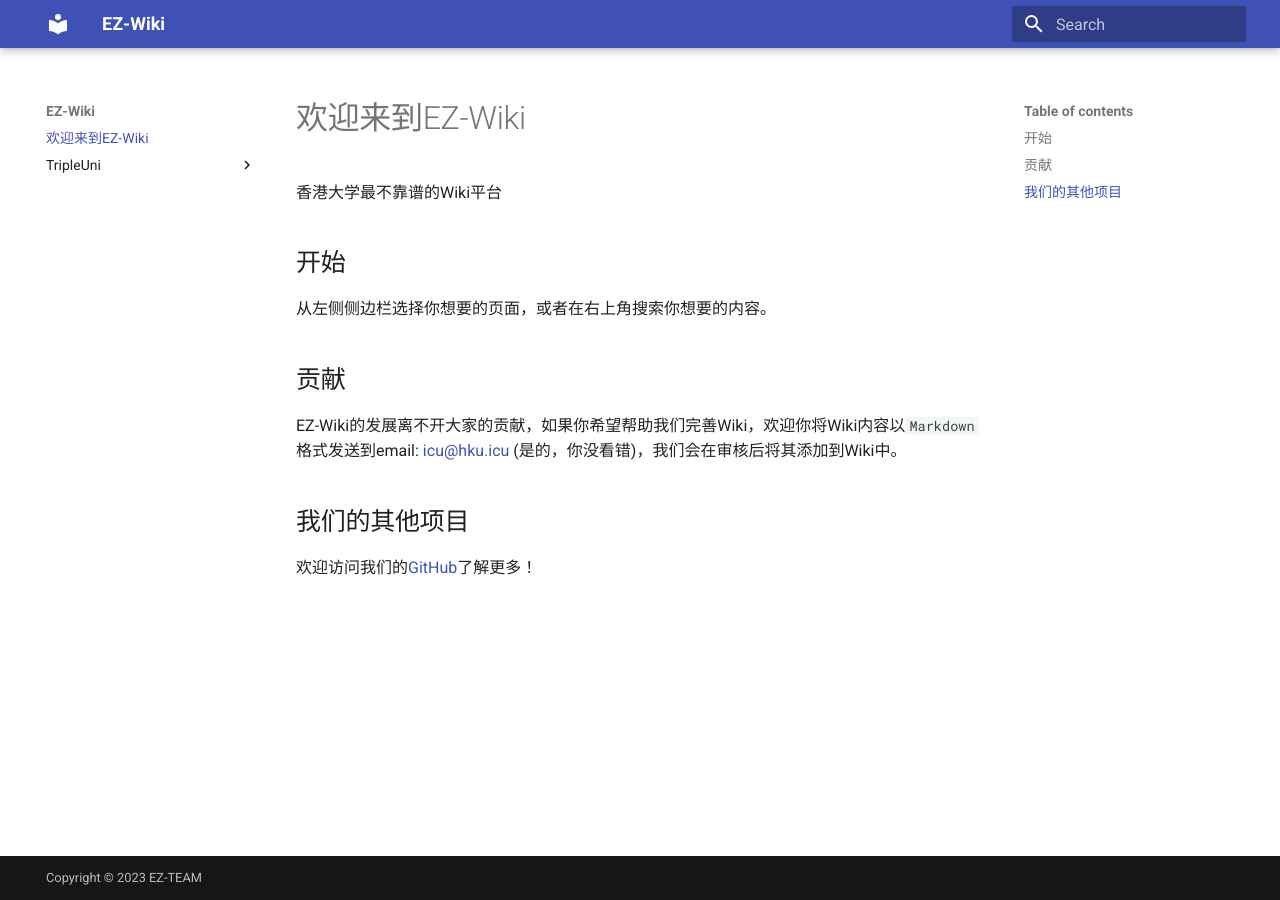
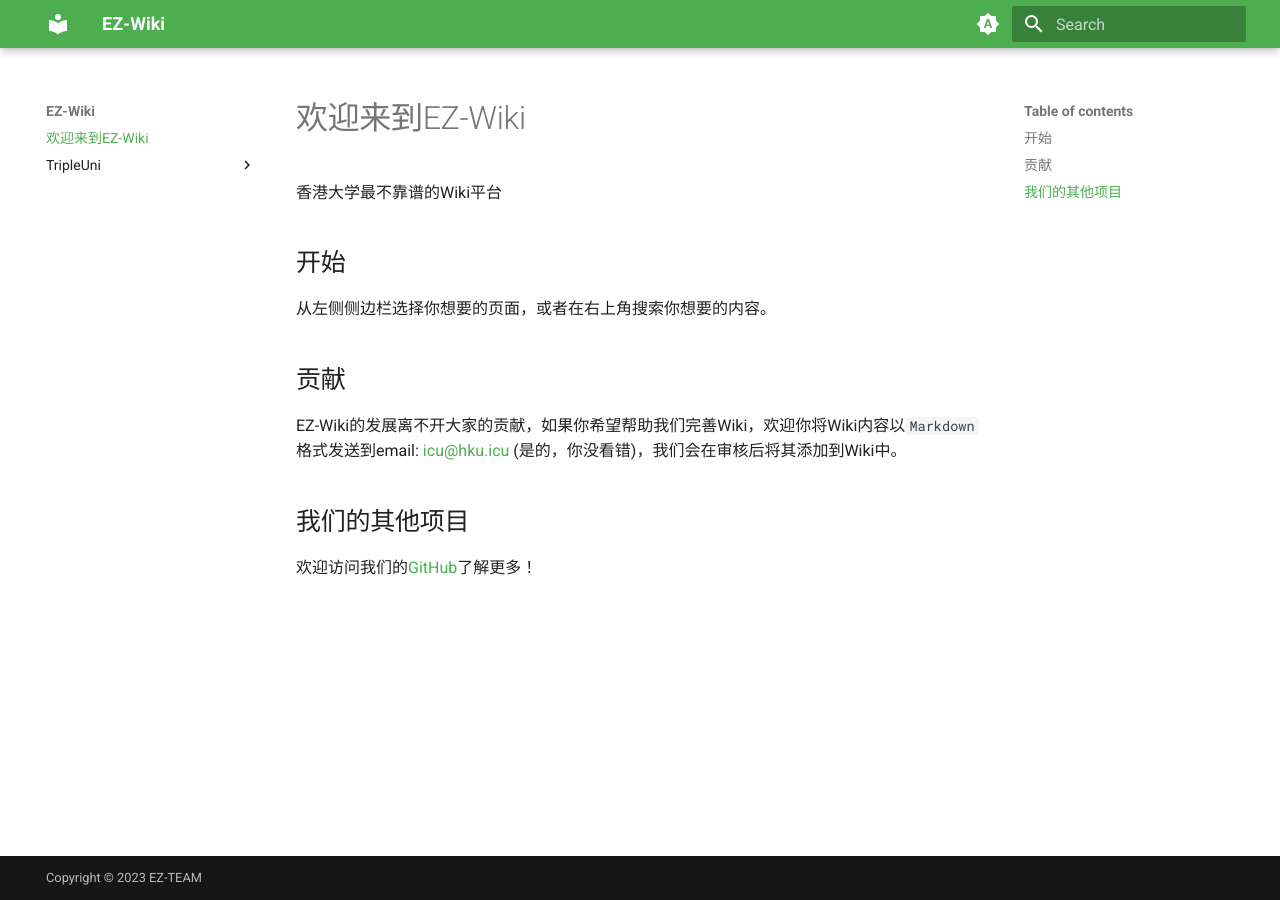
Before and after one commit to EZ-HKU/EZ-Wiki, an MkDocs documentation site: the page built from docs/index.md, in a window 1280 px wide. Built offline with MkDocs 1.6.1 and Material for MkDocs 9.7.7, drawn with Linux system fonts in a browser that asks for light colours.

Commit message:
Add auto light/dark mode

```diff
--- a/mkdocs.yml
+++ b/mkdocs.yml
@@ -1,6 +1,30 @@
 site_name: EZ-Wiki
 theme:
   name: material
+  palette:
+
+    # Palette toggle for automatic mode
+    - media: "(prefers-color-scheme)"
+      primary: green
+      toggle:
+        icon: material/brightness-auto
+        name: Switch to light mode
+
+    # Palette toggle for light mode
+    - media: "(prefers-color-scheme: light)"
+      scheme: default # (1)!
+      primary: green
+      toggle:
+        icon: material/brightness-7
+        name: Switch to dark mode
+
+    # Palette toggle for dark mode
+    - media: "(prefers-color-scheme: dark)"
+      scheme: slate
+      primary: green
+      toggle:
+        icon: material/brightness-4
+        name: Switch to system preference
 extra:
   generator: false
 copyright: Copyright &copy; 2023 EZ-TEAM
```
Also changed, not shown: 1 other file.
